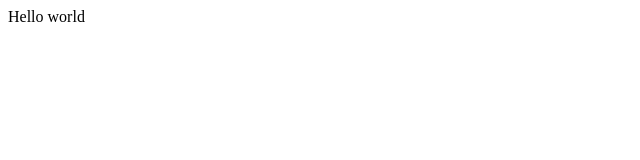
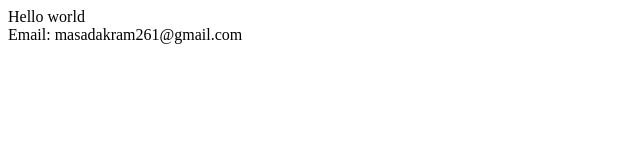
Before and after one commit to asadakram261/asadakram261.github.io, a plain HTML site: page index.html in a window 1280 px wide. Shown: the whole page, without its empty margins (0-640 px from the left). Drawn offline with Linux system fonts and the light colour scheme.

Commit message:
Inital commit

```diff
--- a/index.html
+++ b/index.html
@@ -7,5 +7,8 @@
 </head>
 <body>
     Hello world
+    <footer>
+        Email: masadakram261@gmail.com
+    </footer>
 </body>
 </html>
```
